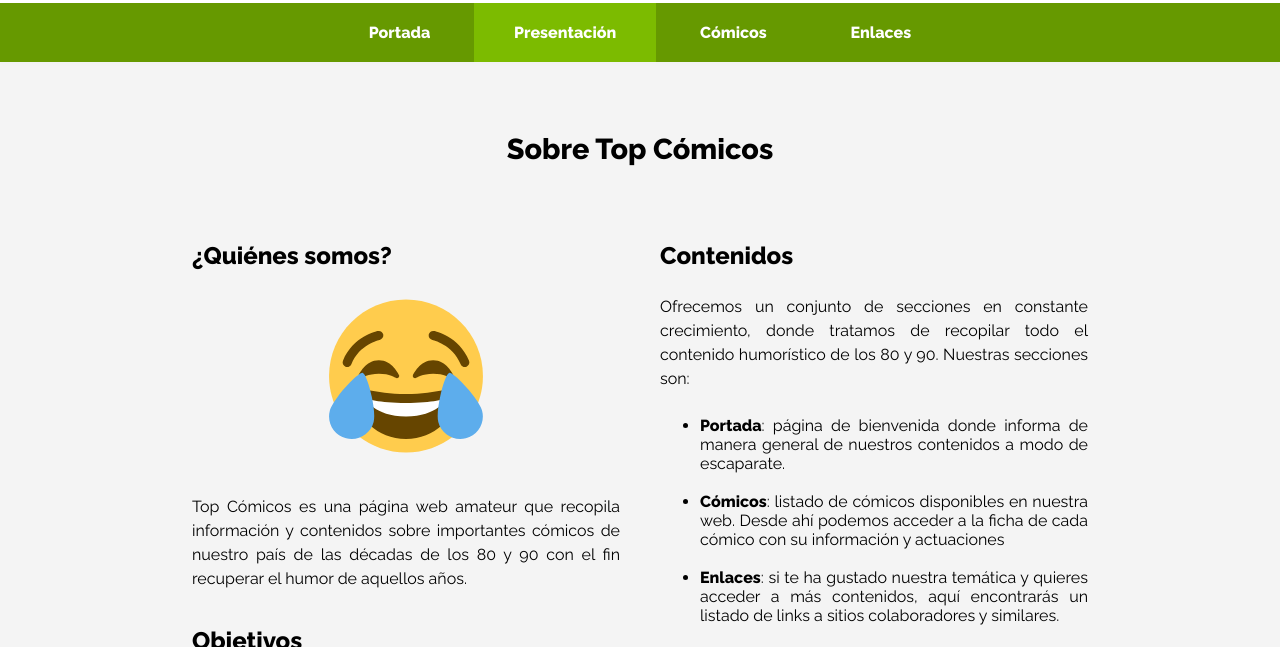
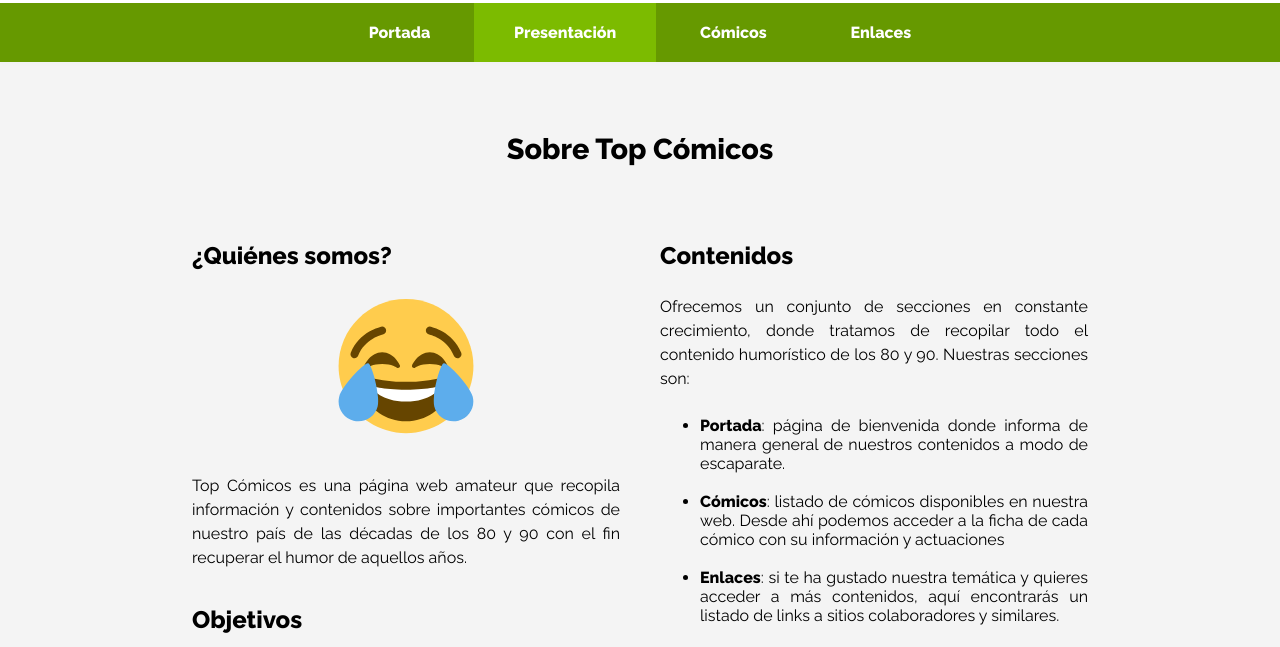
Before and after one commit to PedroAyaUOC/PEC3HTMLI, a website built with Parcel: page src/presentacion.html in a window 1280 px wide. Shown: the part 113-760 px from the top of the page. Built offline with nearby package versions, Linux system fonts and the light colour scheme.

Commit message:
Segunda Versión Producción

```diff
--- a/src/presentacion.html
+++ b/src/presentacion.html
@@ -53,7 +53,7 @@
                 <div class="flex-row-item-4 text-center">
                     <h2 class="textLeft">¿Quiénes somos?</h2>
 
-                    <img src="img/emoji.svg" class="emoji" alt="emoji">
+                    <img src="img/emoji.svg" width="150px" height="150px" class="emoji" alt="emoji">
 
                     <p>
                         Top Cómicos es una página web amateur que recopila información y contenidos sobre importantes cómicos de nuestro
```
Also changed, not shown: dist/presentacion.html.
